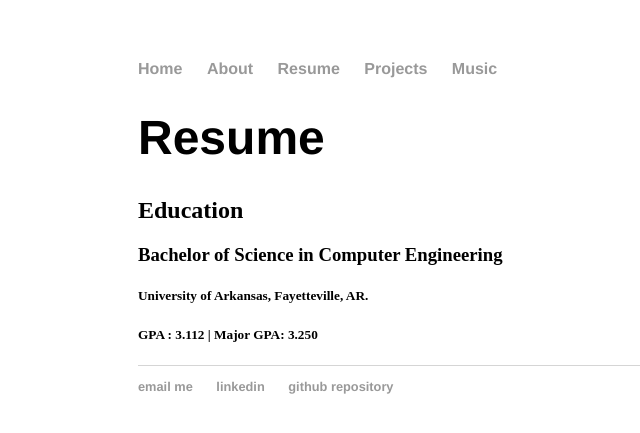
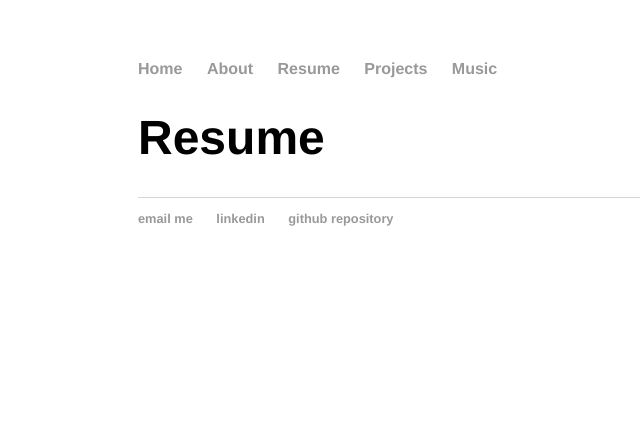
Before and after one commit to zackfravel/zackfravel.github.io, a Jekyll site: the page built from resume/index.md, in a window 1280 px wide. Shown: the top 433 px of the page, without its empty margins (54-694 px from the left). Built offline with Jekyll 4.4.1, drawn with Linux system fonts in a browser that asks for light colours.

Commit message:
Update index.md

```diff
--- a/resume/index.md
+++ b/resume/index.md
@@ -3,7 +3,3 @@ layout: default
 title: Zack Fravel
 ---
 # Resume
-## Education
-### Bachelor of Science in Computer Engineering
-##### University of Arkansas, Fayetteville, AR.
-##### GPA : 3.112 | Major GPA: 3.250
```
